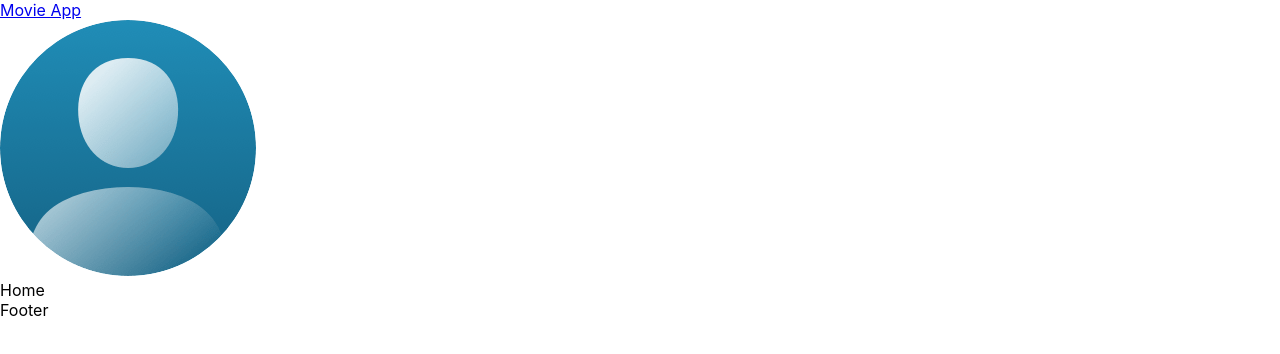
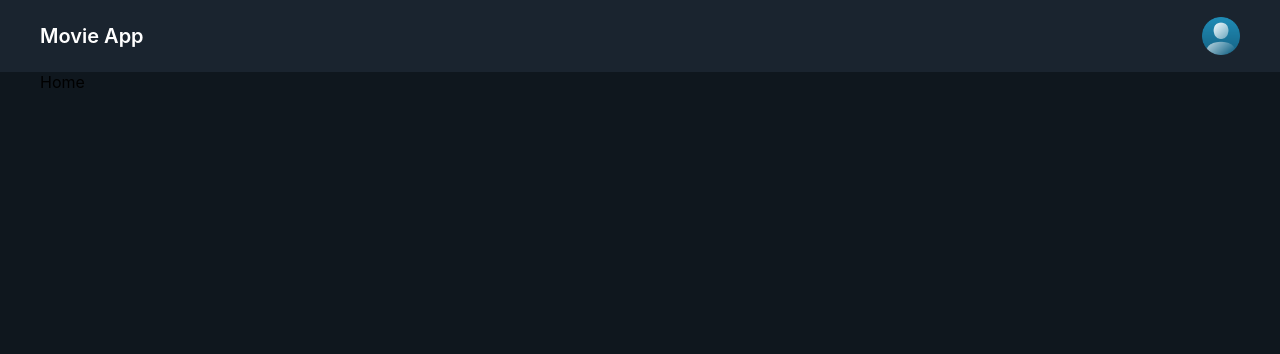
Before and after one commit to cse18107/movie_application, a React (Create React App) app: page / in a window 1280 px wide. Shown: the top 354 px of the page. Built offline with nearby package versions, Linux system fonts and the light colour scheme.

Commit message:
working on header and background

```diff
--- a/public/index.html
+++ b/public/index.html
@@ -24,6 +24,7 @@
       work correctly both with client-side routing and a non-root public URL.
       Learn how to configure a non-root public URL by running `npm run build`.
     -->
+    <link rel="stylesheet" href="https://pro.fontawesome.com/releases/v5.10.0/css/all.css" integrity="sha384-AYmEC3Yw5cVb3ZcuHtOA93w35dYTsvhLPVnYs9eStHfGJvOvKxVfELGroGkvsg+p" crossorigin="anonymous"/>
     <title>React App</title>
   </head>
   <body>
--- a/src/App.scss
+++ b/src/App.scss
@@ -0,0 +1,19 @@
+@import "../src/common/colors.scss";
+
+*{
+    margin: 0;
+    padding: 0;
+    box-sizing: border-box;
+}
+
+a{
+    text-decoration: none;
+}
+
+body{
+    background-color: $primary-color;
+}
+
+.container{
+    margin:0px 40px;
+}
--- a/src/components/Footer/Footer.js
+++ b/src/components/Footer/Footer.js
@@ -2,9 +2,7 @@ import React from 'react';
 
 const Footer = () => {
     return (
-        <div>
-            Footer
-        </div>
+        <div className="footer"></div>
     );
 };
 
--- a/src/components/Header/Header.js
+++ b/src/components/Header/Header.js
@@ -1,7 +1,7 @@
 import React from 'react';
 import { Link } from 'react-router-dom';
 import user from "../../images/user.png"
-
+import './Header.scss'
 
 const Header = () => {
     return (
--- a/src/components/Header/Header.scss
+++ b/src/components/Header/Header.scss
@@ -0,0 +1,21 @@
+@import "../../common/colors.scss";
+
+.header {
+  background-color: $secondary-color;
+  height: 72px;
+  padding: 0px 40px;
+  display: flex;
+  align-items: center;
+  justify-content: space-between;
+}
+
+.logo {
+  color: $font-primary;
+  font-size: 20px;
+  font-weight: 600;
+}
+.user-image,
+.user-image img {
+  width: 38px;
+  height: 38px;
+}
```
